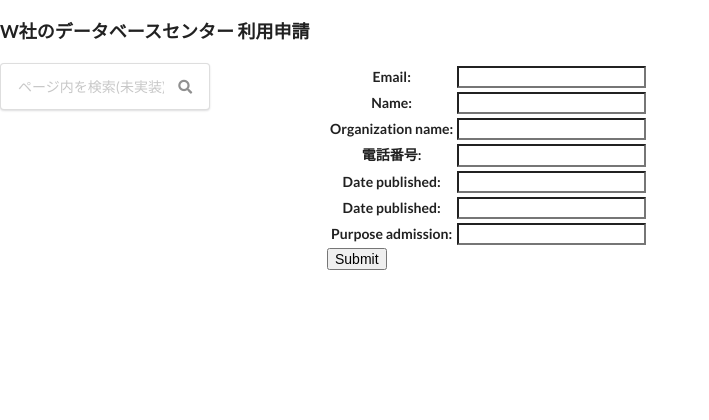
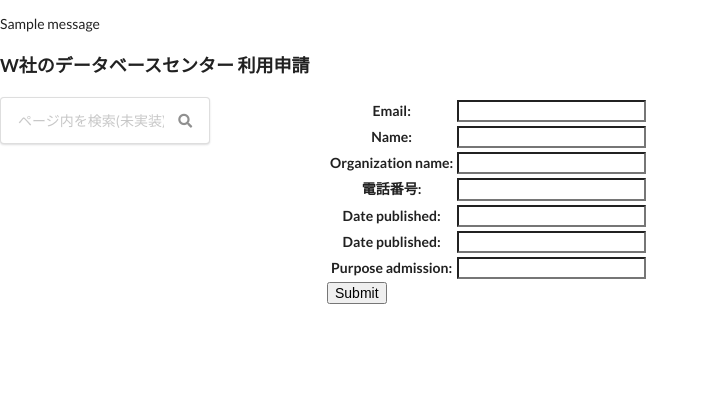
Before and after one commit to t17cs015/T01_deploy, a Django app: page /management_system/add/ in a window 1280 px wide. Shown: the top 420 px of the page, without its empty margins (0-709 px from the left). Before the commit the page ends 270 px from the top, so only its background shows below. Run offline with Django 3.2, Linux system fonts and the light colour scheme; tables that the repository leaves empty hold one stand-in row (values such as "Sample post"); one stand-in notice (Sample message) is shown; some libraries are stand-ins or nearby versions.

Commit message:
[make] massage機能の追加
base.htmlにmassage表示用の文を追加
申請受理の時と受理しないときにmassageを使用するようにした

```diff
--- a/management_system/views.py
+++ b/management_system/views.py
@@ -107,6 +107,10 @@ class RequestAddView(CreateView):
                     if(req.approval == 1):
                         print('すでに申請されている時間帯なのでこの時間は申請できません')
                         print(req)
+                        messages.success(self.request, 'すでに申請されている時間帯なのでこの時間は申請できません')
+
+
+
                         return HttpResponseRedirect(reverse('add'))
             obj1.save()
 
@@ -125,7 +129,6 @@ class RequestAddView(CreateView):
             return self.form_invalid(form1)
 
     def form_valid(self, form,obj):
-        # messages.success(self.request, '保存しました')
         print('保存しました')
 
         subject = 'W DC Center'
@@ -136,6 +139,7 @@ class RequestAddView(CreateView):
         ]
         print('send mail')
         send_mail(subject,massage,from_email,recipient_list)
+        messages.success(self.request, '申請を受理しました')
 
         return super().form_valid(form)
 
--- a/templates/base.html
+++ b/templates/base.html
@@ -10,6 +10,18 @@
 		href="https://cdnjs.cloudflare.com/ajax/libs/semantic-ui/2.3.3/semantic.min.css">
 	<!-- <link rel="stylesheet" href="{% static "/bootstrap/css/bootstrap.min.css" %}"> -->
 </head>
+
+{% if messages %}
+<div class="container" style="margin-top:1rem;">
+    <div class="notification is-info">
+        <!-- <button class="delete" type="button"></button> -->
+        {% for message in messages %}
+        <p> {{ message }}</p>
+        {% endfor %}
+    </div>
+</div>
+{% endif %}
+
 
 <body>
 	<div class="countainer">
```
